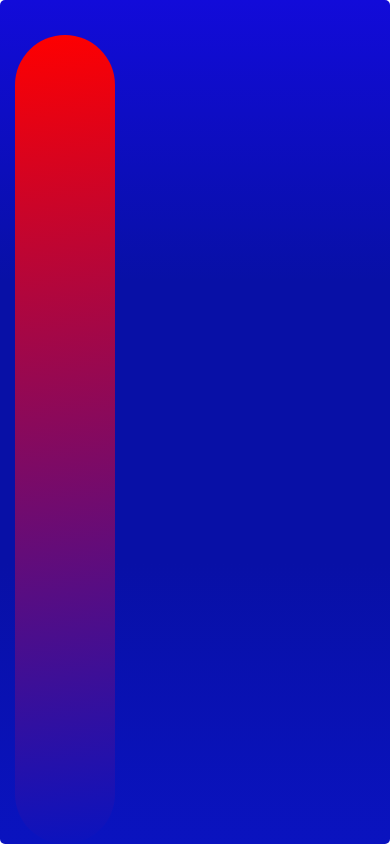
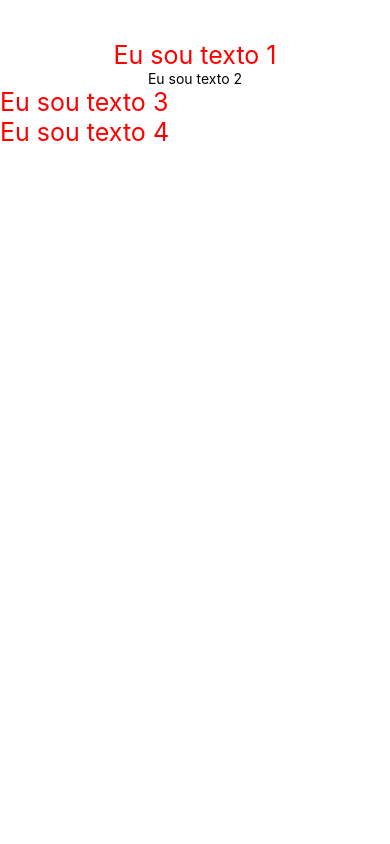
Before and after one commit to leandro-almeida98/Praticas-com-React, a React Native app: screen / in a window 390 px wide. Built offline with nearby package versions, Linux system fonts and the light colour scheme.

Commit message:
Update App.js
Aplicando grupo de estilo.

```diff
--- a/App.js
+++ b/App.js
@@ -2,119 +2,39 @@ import { StatusBar } from 'expo-status-bar';
 import React, {Component} from 'react';
 import { StyleSheet, Text, View, Image, Button } from 'react-native';
 import {LinearGradient} from 'expo-linear-gradient';
-// export default function App() {
-//   return (
-//     <View style={styles.container}>
-//       <Text>Olá Mundoss!</Text>
-//       <StatusBar style="auto" />
-//     </View>
-//   );
-// }
 class App extends Component{
-
-  constructor(props){
-    super(props);
-    this.state = {
-      nome: ''
-    };
-    this.entrar = this.entrar.bind(this);
-  }
-  entrar(nome){
-    if(this.state.nome ==  nome){
-      this.setState({
-        nome: 'Leandro'
-      })
-    }else{
-      this.setState({
-        nome: nome
-      })
-    }
-
-  }
 
   render(){
 
     let img = 'https://sujeitoprogramador.com/steve.png';
     return(
-      // <View style={styles.container}>
-
-        <LinearGradient start={{x: 1, y: 0}} end={{x: 1, y: 1}} colors={['#120BD9', '#0810A6', '#0810A6', '#0A13BF']} style={styles.linearGradient}>
-
-         <LinearGradient start={{x: 0, y: 0}} end={{x: 1, y: 1}} colors={['red', '#0A13BF']} style={styles.linearGradient2}>
-         </LinearGradient>
-{/*
-
-
-        <Button title="Entrar" onPress={ () => this.entrar('Geovane')} />
-
-        <Text style={{fontSize: 23, color: 'white', textAlign: 'center'}}>
-          {this.state.nome}
-        </Text>
-
-        <Jobs largura={412} altura={300} nome="Steve Jobs" imgurl={img}/> */}
-
-       </LinearGradient>
+       <View style={styles.area}>
+         <Text style={[styles.textoPrincipal, styles.alinhaTexto ] }>Eu sou texto 1</Text>
+         <Text style={styles.alinhaTexto  }>Eu sou texto 2</Text>
+         <Text style={styles.textoPrincipal}>Eu sou texto 3</Text>
+         <Text style={styles.textoPrincipal}>Eu sou texto 4</Text>
+       </View>
     );
   }
 }
 
 
 const styles = StyleSheet.create({
-  container: {
-    flex: 1,
-
-    alignItems: 'center',
-    justifyContent: 'center',
-
-  },
-  text: {
-    fontSize: 30,
-    color: 'white',
-    fontWeight: 'bold',
-
-
-  },
-  linearGradient: {
-    flex: 1,
-    paddingLeft: 15,
-    paddingRight: 15,
-    paddingTop:35,
-    borderRadius: 5
-  },
-  linearGradient2: {
-    flex: 1,
-    paddingLeft: 15,
-    paddingRight: 15,
-    paddingTop:35,
-    borderRadius: 5,
-    width:100,
-    height:10,
-    borderRadius: 50
-  },
-  buttonText: {
-    fontSize: 18,
-    fontFamily: 'Gill Sans',
-    textAlign: 'center',
-    margin: 10,
-    color: '#ffffff',
-    backgroundColor: 'transparent',
-  },
+area:{
+  marginTop:40,
+  //backgroundColor: 'blue'
+  //alignItems:'center',
+  //display: 'flex'
+},
+textoPrincipal:{
+  fontSize:25,
+  color: 'red'
+},
+alinhaTexto:{
+  textAlign: 'center'
+}
 });
 
 
-class Jobs extends Component{
-
-  render(){
-    return(
-      <View>
-      <Image
-        source = { { uri: this.props.imgurl }}
-        style = { { width: this.props.largura, height: this.props.altura } }
-      />
-      <Text style={styles.text}>{this.props.nome}</Text>
-      </View>
-    );
-  }
-}
 
 export default App;
```
